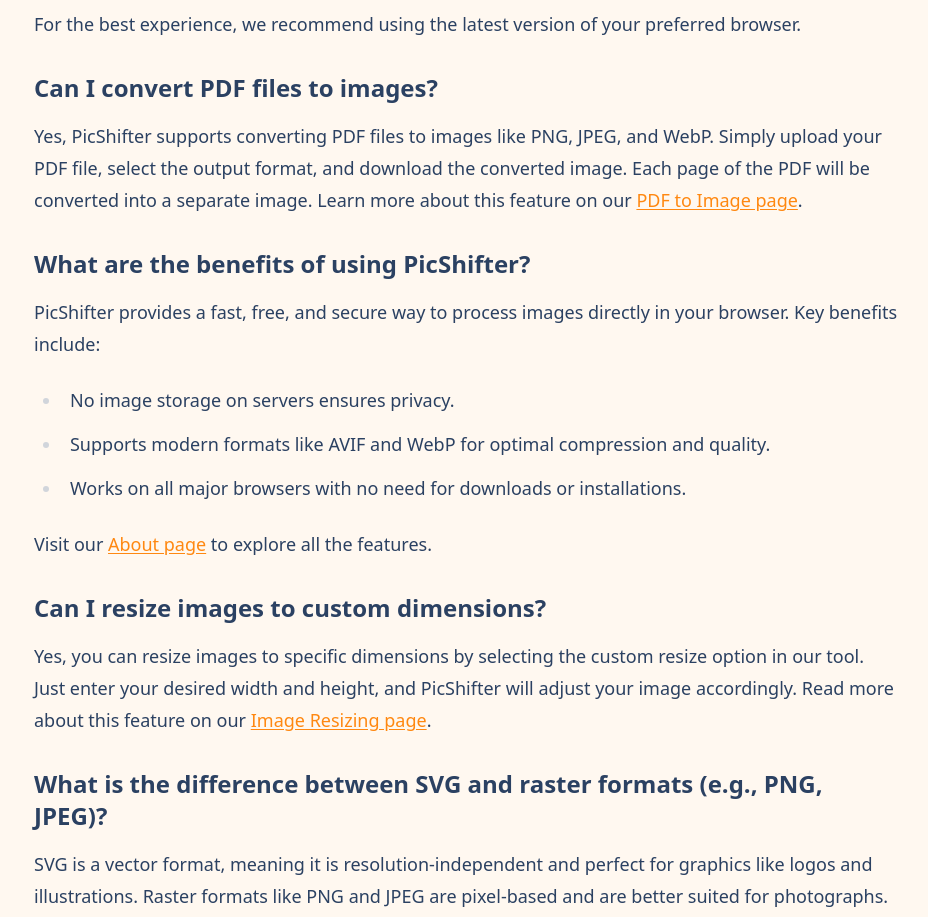
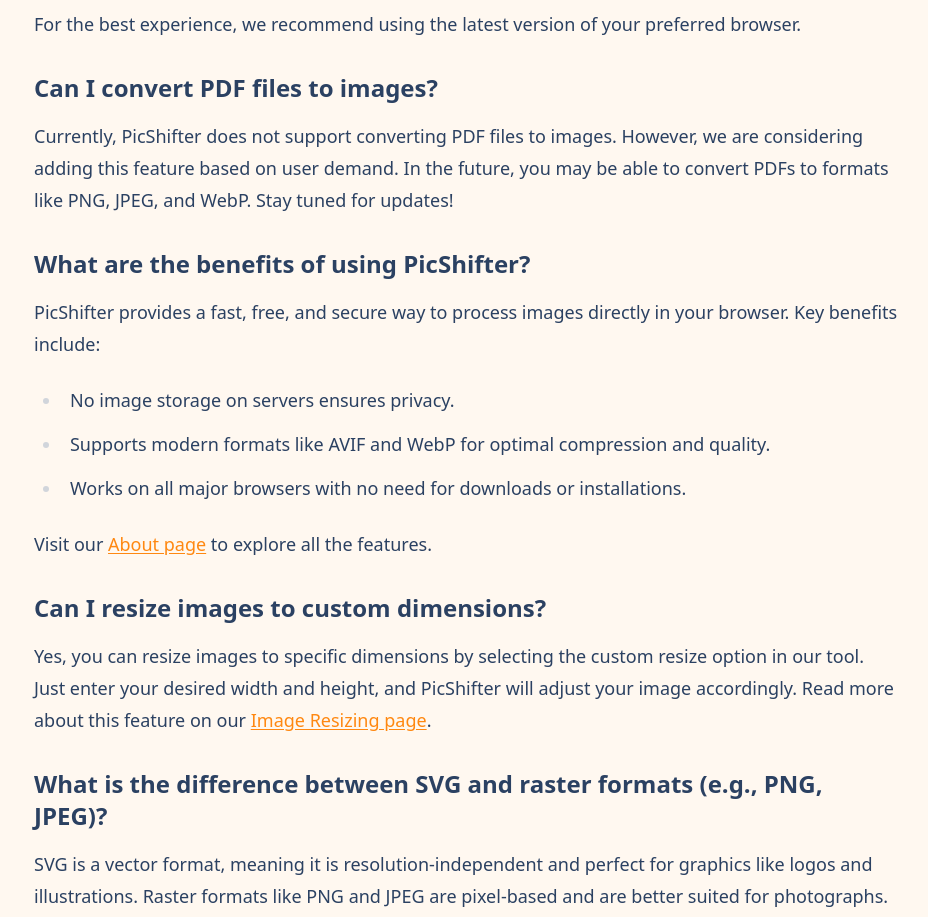
Before and after one commit to Freundlyapps/PicShifter, a Next.js app: page /faq in a window 1280 px wide. Shown: the part 2780-3697 px from the top of the page, without its empty margins (174-1102 px from the left). Built offline with nearby package versions, Linux system fonts and the light colour scheme.

Commit message:
updated answer for "## Can I convert PDF files to images?"

```diff
--- a/app/content/faq.mdx
+++ b/app/content/faq.mdx
@@ -69,7 +69,7 @@
 
 ## Can I convert PDF files to images?
 
-Yes, PicShifter supports converting PDF files to images like PNG, JPEG, and WebP. Simply upload your PDF file, select the output format, and download the converted image. Each page of the PDF will be converted into a separate image. Learn more about this feature on our [PDF to Image page](/pdf-to-image).
+Currently, PicShifter does not support converting PDF files to images. However, we are considering adding this feature based on user demand. In the future, you may be able to convert PDFs to formats like PNG, JPEG, and WebP. Stay tuned for updates!
 
 ## What are the benefits of using PicShifter?
 
```
